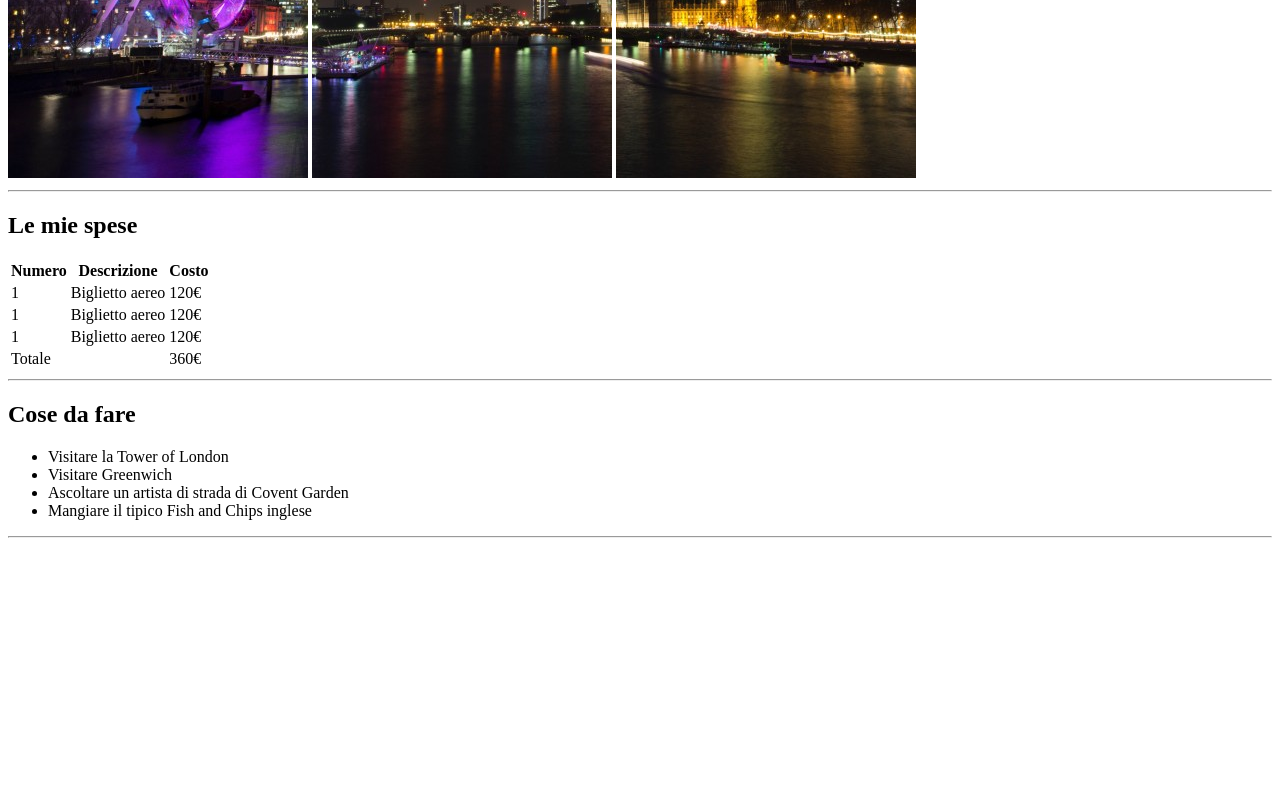
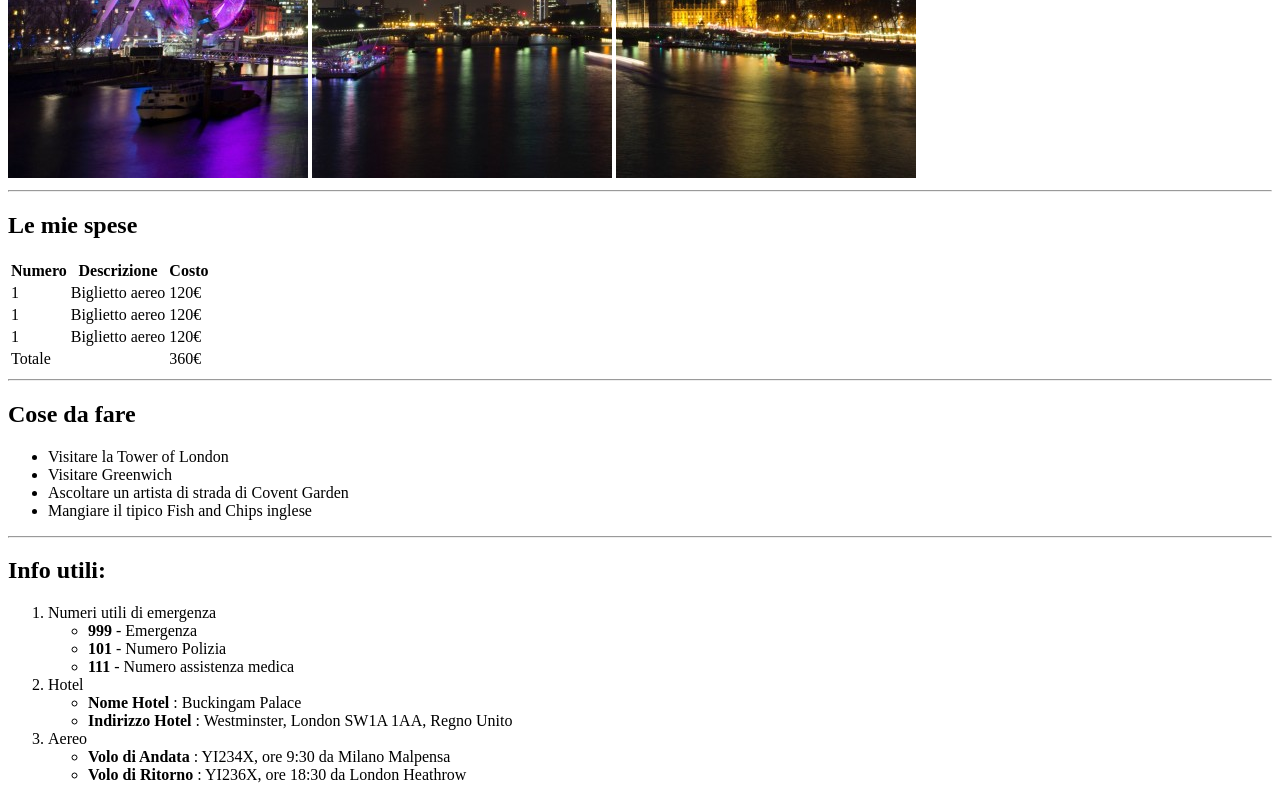
Before and after one commit to mariomsc7/html-london-trip, a website: page index.html in a window 1280 px wide. Shown: the part 502-1302 px from the top of the page. Before the commit the page ends 1048 px from the top, so only its background shows below. Drawn offline with Linux system fonts and the light colour scheme.

Commit message:
add-info

```diff
--- a/index.html
+++ b/index.html
@@ -18,7 +18,7 @@
       <img src="img/img3.jpg" alt="BigBen" />
       <hr />
     </header>
-    <!--Main---->
+    <!--Main-->
     <main>
       <div>
         <h2>Le mie spese</h2>
@@ -55,7 +55,7 @@
     </main>
 
     <section>
-      <!--To do list---->
+      <!--To do list-->
       <div>
         <h2>Cose da fare</h2>
         <ul>
@@ -67,5 +67,45 @@
       </div>
       <hr />
     </section>
+
+    <section>
+      <!--InfoList-->
+      <div>
+        <h2>Info utili:</h2>
+        <ol>
+          <li>
+            Numeri utili di emergenza
+            <ul>
+              <li><strong>999</strong> - Emergenza</li>
+              <li><strong>101</strong> - Numero Polizia</li>
+              <li><strong>111</strong> - Numero assistenza medica</li>
+            </ul>
+          </li>
+          <li>
+            Hotel
+            <ul>
+              <li><strong>Nome Hotel</strong> : Buckingam Palace</li>
+              <li>
+                <strong>Indirizzo Hotel</strong> : Westminster, London SW1A 1AA,
+                Regno Unito
+              </li>
+            </ul>
+          </li>
+          <li>
+            Aereo
+            <ul>
+              <li>
+                <strong>Volo di Andata</strong> : YI234X, ore 9:30 da Milano
+                Malpensa
+              </li>
+              <li>
+                <strong>Volo di Ritorno</strong> : YI236X, ore 18:30 da London
+                Heathrow
+              </li>
+            </ul>
+          </li>
+        </ol>
+      </div>
+    </section>
   </body>
 </html>
```
